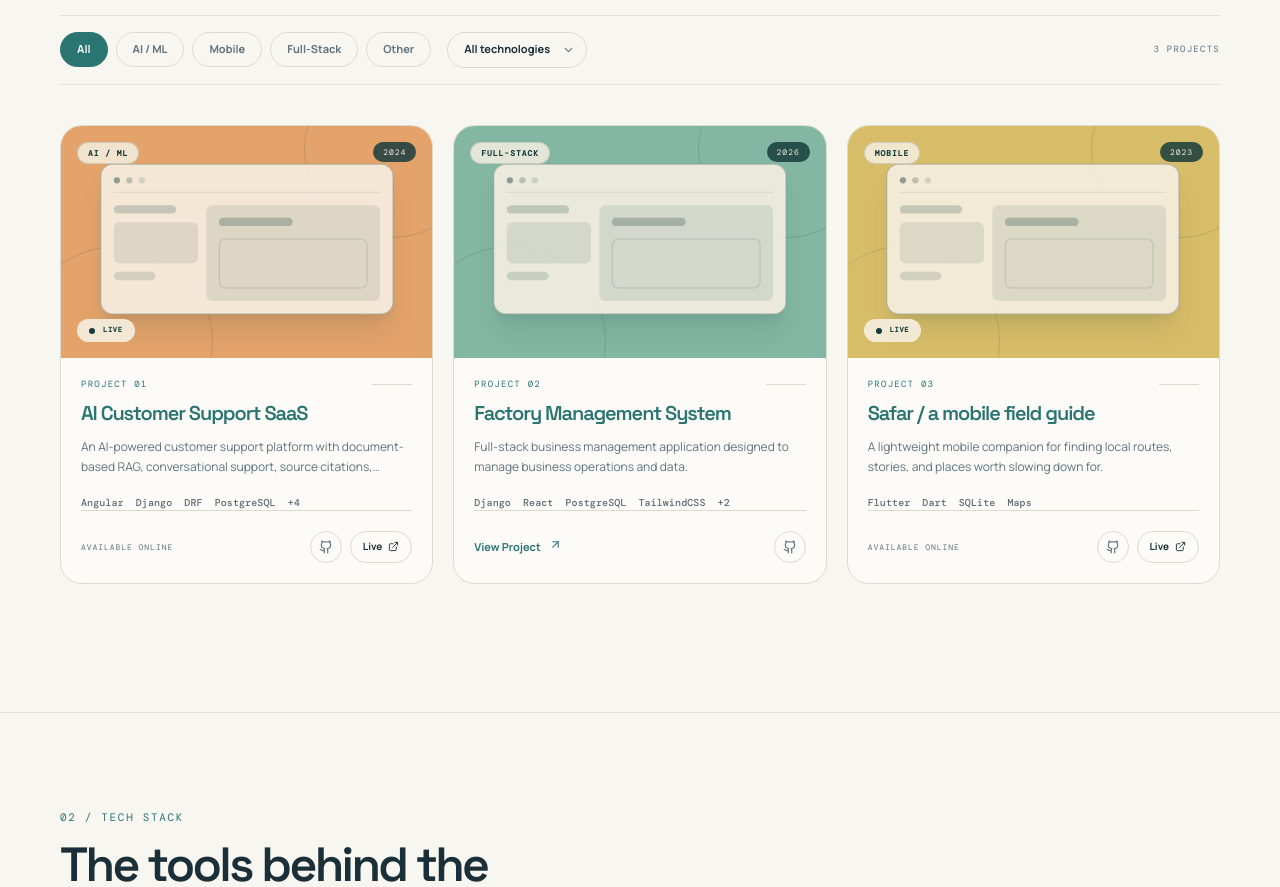
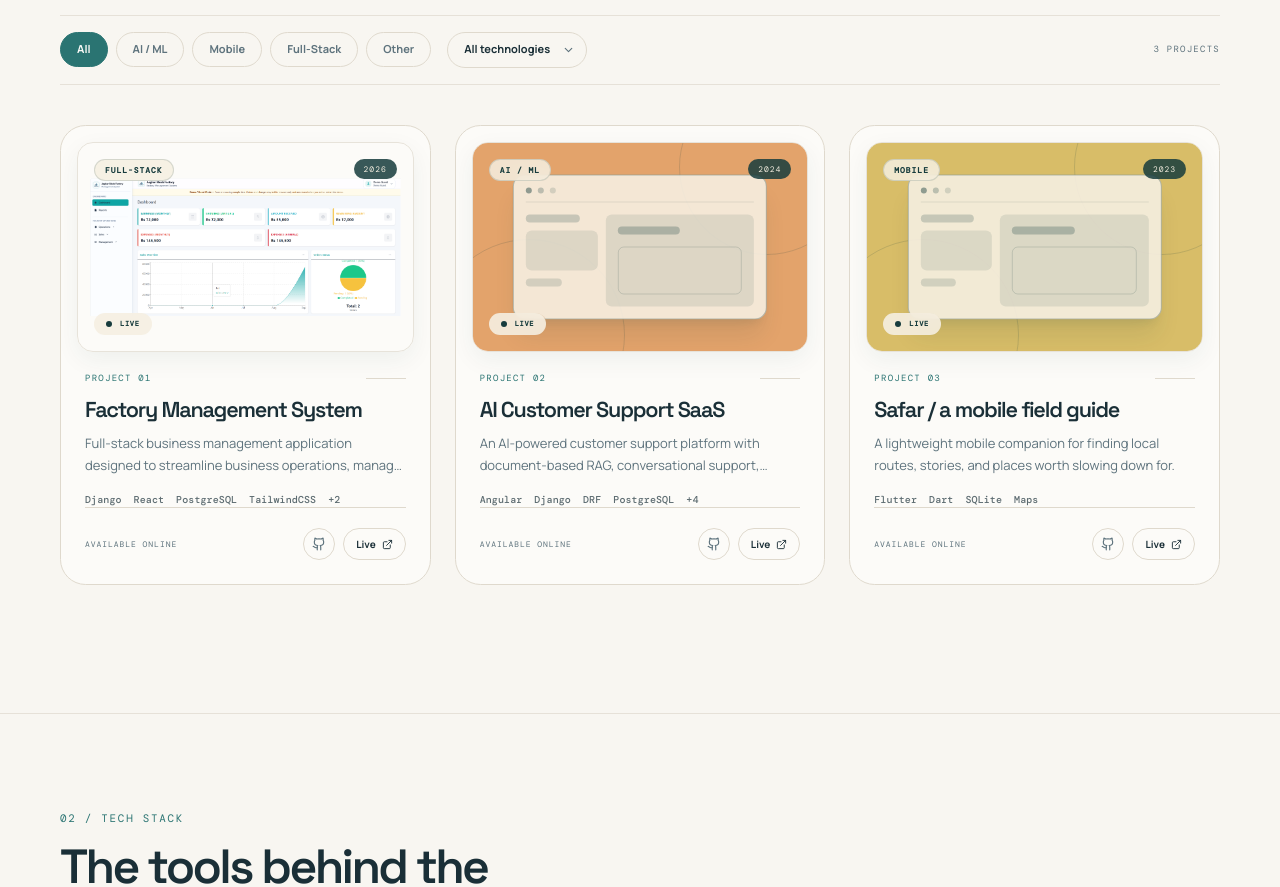
Before and after one commit to Shayan054/Portfolio, a React (Vite) app: page / in a window 1280 px wide. Shown: the part 1960-2847 px from the top of the page. Built offline with nearby package versions, Linux system fonts and the light colour scheme.

Commit message:
factory project added

```diff
--- a/src/App.tsx
+++ b/src/App.tsx
@@ -953,7 +953,7 @@ function App() {
   {visibleProjects.length > 0 ? (
     <motion.div
       layout
-      className="grid gap-5 sm:grid-cols-2 lg:grid-cols-3"
+      className="grid gap-6 sm:grid-cols-2 lg:grid-cols-3"
     >
       {visibleProjects.map((project, index) => {
         /*
@@ -1034,7 +1034,7 @@ function App() {
               relative
               flex h-full flex-col
               overflow-hidden
-              rounded-[1.35rem]
+              rounded-[1.6rem]
               border border-border
               bg-card
               transition-shadow duration-300
@@ -1053,6 +1053,9 @@ function App() {
                * Screenshot area opens
                * its project page.
                */
+
+
+
               <button
   type="button"
   onClick={() => setSelectedProject(project)}
@@ -1064,7 +1067,28 @@ function App() {
   "
   aria-label={`View ${project.title} project`}
 >
-                {/* ACCENT BACKGROUND */}
+  {project.image ? (
+    /* =========================
+        REAL PROJECT SCREENSHOT
+    ========================== */
+    <img
+      src={project.image}
+      alt={`${project.title} preview`}
+      className="
+        absolute inset-0
+        h-full w-full
+        object-cover
+        object-top
+        transition-transform
+        duration-500
+        group-hover/project:scale-[1.03]
+      "
+    />
+  ) : (
+    /* =========================
+        FALLBACK VISUAL
+    ========================== */
+    <>
       <div
         className="
           absolute inset-0
@@ -1072,8 +1096,7 @@ function App() {
           group-hover/project:scale-[1.03]
         "
         style={{
-                    backgroundColor:
-                      project.accent,
+          backgroundColor: project.accent,
         }}
       />
 
@@ -1094,7 +1117,6 @@ function App() {
           rounded-xl
           border border-[#173c3d]/30
           bg-[#f5efe1]/90
-
           p-3
 
           shadow-xl
@@ -1134,6 +1156,8 @@ function App() {
           </div>
         </div>
       </div>
+    </>
+  )}
 
   {/* TYPE */}
   <div className="absolute left-4 top-4 flex items-center gap-2">
@@ -1141,7 +1165,7 @@ function App() {
       className="
         mono rounded-full
         border border-[#173c3d]/15
-                      bg-[#f5efe1]/85
+        bg-[#f5efe1]/90
         px-2.5 py-1
         text-[8px]
         font-semibold uppercase
@@ -1169,35 +1193,6 @@ function App() {
   >
     {project.year}
   </span>
-
-                {/* NON-LIVE HOVER */}
-                <div
-                  className="
-                    absolute inset-x-0 bottom-0
-
-                    flex translate-y-full
-                    items-center justify-between
-
-                    bg-[#173c3d]/92
-                    px-4 py-3
-
-                    text-[#f5efe1]
-
-                    backdrop-blur-sm
-
-                    transition-transform
-                    duration-300
-
-                    group-hover/project:
-                    translate-y-0
-                  "
-                >
-                  <span className="text-xs font-bold">
-                    View project
-                  </span>
-
-                  <ArrowUpRight size={15} />
-                </div>
 </button>
             ) : (
               /*
@@ -1211,13 +1206,39 @@ function App() {
                 onClick={() => setSelectedProject(project)}
                 className="
                    relative block
+  m-4 mb-0
   aspect-[16/10]
-                  w-full overflow-hidden
+  w-[calc(100%-2rem)]
+  overflow-hidden
+  rounded-[1rem]
+  border border-border/70
+  bg-secondary/40
   text-left
+  shadow-[0_8px_25px_rgba(23,60,61,0.06)]
                 "
                 aria-label={`View ${project.title} project`}
               >
-                {/* ACCENT BACKGROUND */}
+           {project.image ? (
+  /* REAL PROJECT COVER IMAGE */
+  <img
+    src={project.image}
+    alt={`${project.title} preview`}
+    className="
+        absolute inset-0
+  h-full w-full
+  object-contain
+  object-center
+  p-2
+  sm:p-3
+  transition-transform
+  duration-500
+  ease-out
+  group-hover/project:scale-[1.015]
+    "
+  />
+) : (
+  /* FALLBACK WHEN PROJECT HAS NO IMAGE */
+  <>
     <div
       className="
         absolute inset-0
@@ -1225,8 +1246,7 @@ function App() {
         group-hover/project:scale-[1.03]
       "
       style={{
-                    backgroundColor:
-                      project.accent,
+        backgroundColor: project.accent,
       }}
     />
 
@@ -1243,24 +1263,16 @@ function App() {
         w-[76%]
         -translate-x-1/2
         -translate-y-1/2
-
         rounded-xl
         border border-[#173c3d]/30
         bg-[#f5efe1]/90
-
         p-3
-
         shadow-xl
         shadow-[#173c3d]/10
-
         transition-all
         duration-500
-
-                    group-hover/project:
-                    -translate-y-[52%]
-
-                    group-hover/project:
-                    scale-[1.04]
+        group-hover/project:-translate-y-[52%]
+        group-hover/project:scale-[1.04]
       "
     >
       {/* BROWSER DOTS */}
@@ -1287,6 +1299,8 @@ function App() {
         </div>
       </div>
     </div>
+  </>
+)}
 
                 {/* TYPE */}
                 <div className="absolute left-4 top-4 flex items-center gap-2">
@@ -1363,7 +1377,7 @@ function App() {
             {/* =========================
                 PROJECT INFORMATION
             ========================== */}
-            <div className="flex flex-1 flex-col p-5">
+            <div className="flex flex-1 flex-col px-6 pb-6 pt-5">
 
               {/* NUMBER */}
               <div className="mb-3 flex items-center justify-between">
@@ -1390,15 +1404,12 @@ function App() {
                 <h3
                   className="
                      display
-                    text-xl
+  text-[1.35rem]
   font-semibold
-                    leading-[1.08]
-
+  leading-[1.1]
   transition-colors
   duration-200
-
-                    group-hover/project:
-                    text-primary
+  group-hover/project:text-primary
                   "
                 >
                   {project.title}
@@ -1412,9 +1423,8 @@ function App() {
                 className="
                   mt-3
   line-clamp-2
-                  min-h-[42px]
-                  text-xs
-                  leading-5
+  text-[13px]
+  leading-[1.65]
   text-muted-foreground
                 "
               >
--- a/src/portfolio-data.ts
+++ b/src/portfolio-data.ts
@@ -100,6 +100,27 @@ export const portfolio = {
   ],
   projects: [
     {
+      id: 'factory-management',
+      title: 'Factory Management System',
+      type: 'Full-Stack',
+      year: '2026',
+      summary: 'Full-stack business management application designed to streamline business operations, manage data, and handle day-to-day workflows.',
+      detail:
+        'A practical operations management system for organizing business data, streamlining workflows, and providing the information a growing factory needs to manage its day-to-day operations and make informed decisions.',
+      problem: 'Business operations relied heavily on manual data entry, Excel spreadsheets, and physical record-keeping, making it difficult to maintain accurate, organized, and easily accessible business information.',
+      solution: 'Developed a centralized full-stack factory management system to digitize business records, streamline operational workflows, and provide a single platform for managing and accessing business data.',
+      features: ['Order management', 'Customer management', 'Product management', 'Responsive dashboards', 'Workflow management', 'PostgreSQL-backed records'],
+
+      challenges: 'Replacing manual Excel and paper-based record-keeping with a centralized system while keeping business data organized, accessible, and easy to manage.',
+      stack: ['Django', 'React', 'PostgreSQL','TailwindCSS','Python','JavaScript'],
+      accent: '#83b6a3',
+      metric: 'API',
+      metricLabel: 'practical systems',
+      github: 'https://github.com/shayanbaloch',
+      demo: 'https://friendly-purpose-production-9a5b.up.railway.app/login',
+      image: 'projects/factory-management-project/image1.png',
+    },
+    {
       id: 'ai-customer-support',
       title: 'AI Customer Support SaaS',
       type: 'AI / ML',
@@ -118,25 +139,7 @@ export const portfolio = {
       github: 'https://github.com/shayanbaloch',
       demo: '#contact',
     },
-    {
-      id: 'factory-management',
-      title: 'Factory Management System',
-      type: 'Full-Stack',
-      year: '2026',
-      summary: 'Full-stack business management application designed to manage business operations and data.',
-      detail:
-        'A practical operations system for organizing business data, workflows, and the day-to-day information a growing factory needs to make decisions.',
-      problem: 'Business operations were spread across disconnected tools, making it difficult to maintain a dependable source of truth.',
-      solution: 'A full-stack management application with structured data, role-aware workflows, and a responsive interface for everyday operations.',
-      features: ['Business operations', 'Structured data', 'Responsive dashboards', 'Workflow management', 'PostgreSQL-backed records'],
-      challenges: 'Designing a flexible data model and keeping frequent workflows fast without hiding important operational context.',
-      stack: ['Django', 'React', 'PostgreSQL','TailwindCSS','Python','JavaScript'],
-      accent: '#83b6a3',
-      metric: 'API',
-      metricLabel: 'practical systems',
-      github: 'https://github.com/shayanbaloch',
-      demo: '',
-    },
+
     {
       id: 'safar',
       title: 'Safar / a mobile field guide',
```
Also changed, not shown: public/projects/factory-management-project/image1.png (added). Lines whose indentation alone changed are shown as unchanged.
